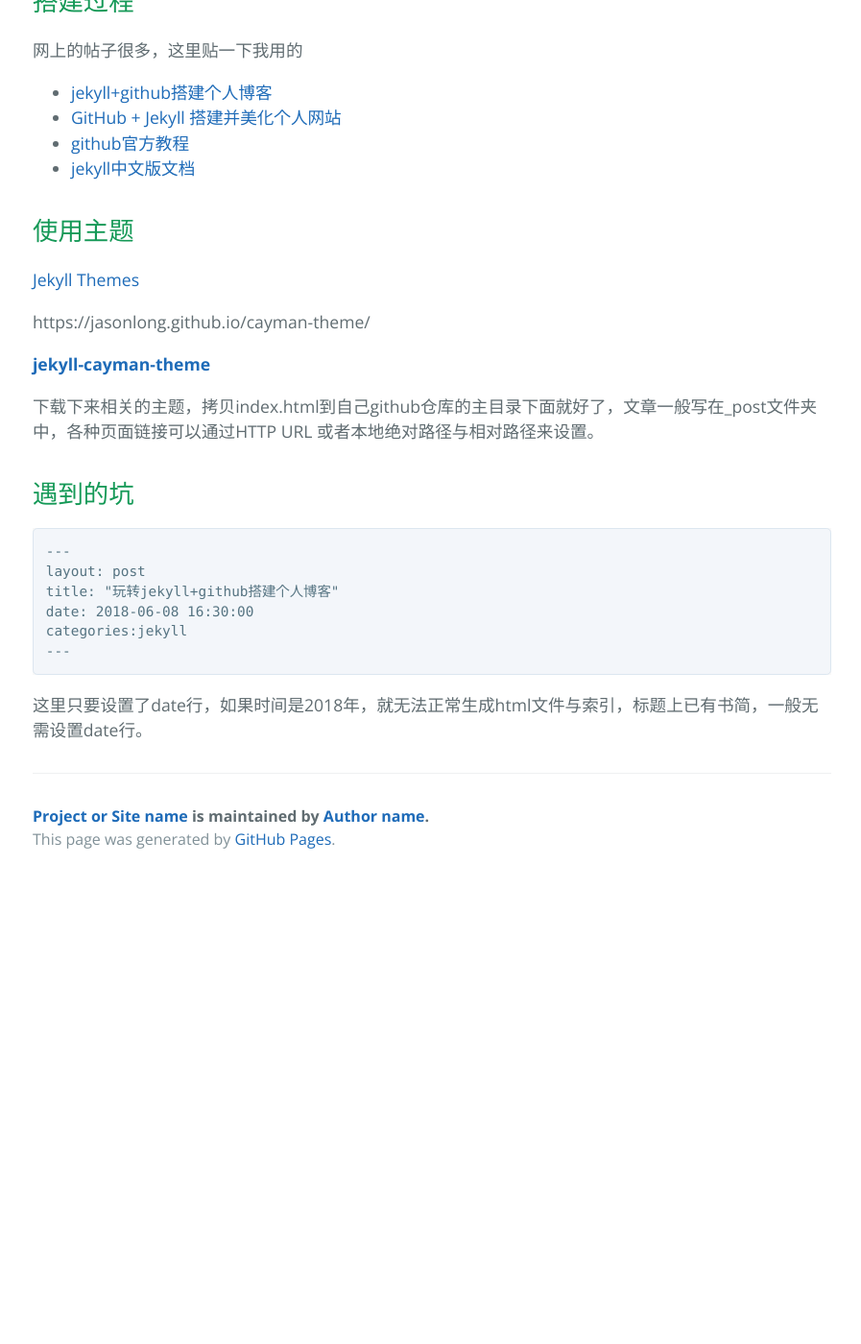
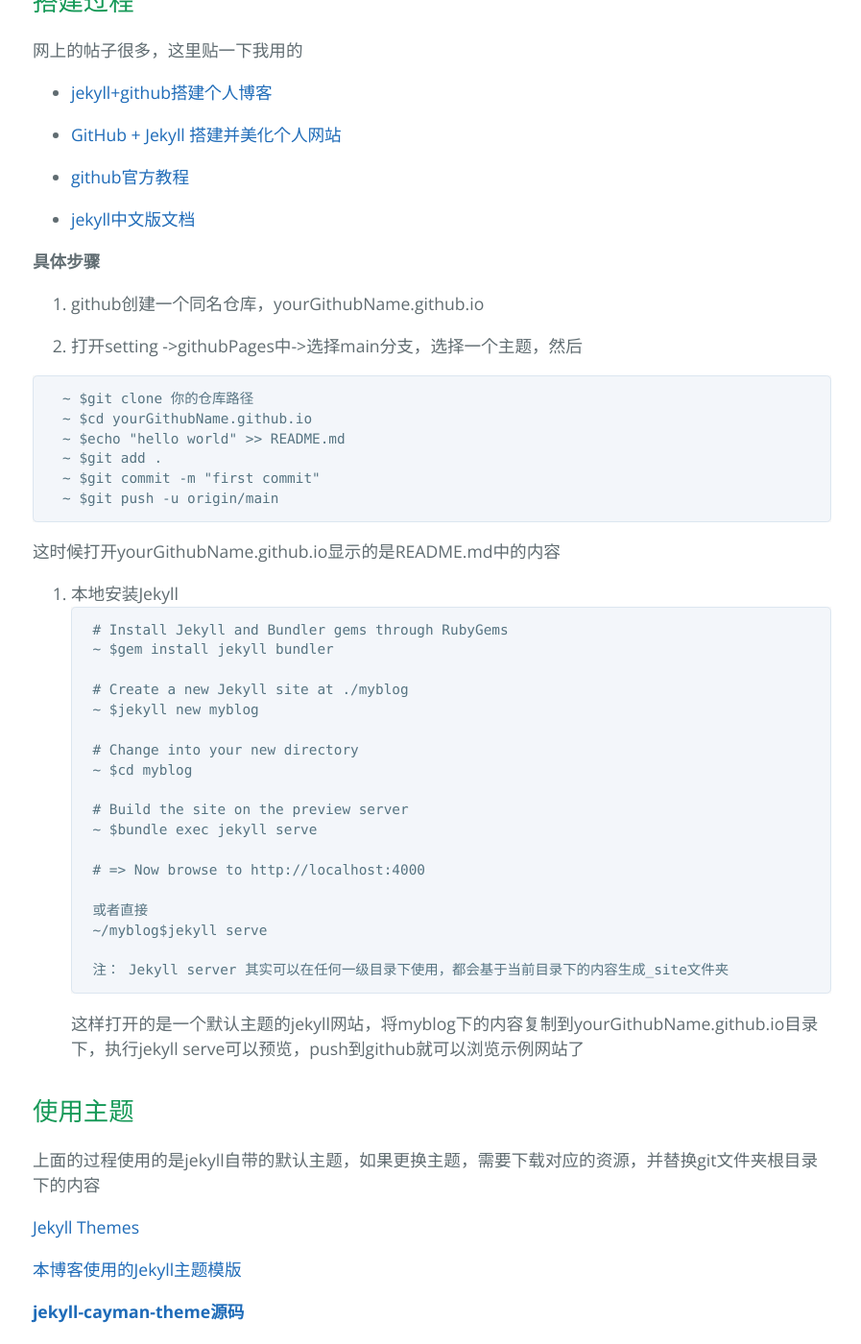
Before and after one commit to holiday-toby/holiday-toby.github.io, a Jekyll site: the page built from _posts/2018-06-08-play-with-jekyll.md, in a window 1280 px wide and 1400 px high, scrolled down 897 px. Shown: the whole window at 96% size, without its empty margins (190-1087 px from the left). Built offline with Jekyll 4.4.1, drawn with Linux system fonts in a browser that asks for light colours; before the commit the page ends 1815 px from its top, so only the background shows below that; some of the changed text lies outside the part shown.

````diff
--- a/_posts/2018-06-08-play-with-jekyll.md
+++ b/_posts/2018-06-08-play-with-jekyll.md
@@ -9,28 +9,73 @@
 对比下来，github + jecyll更加专注与写作，是写技术博客的程序员更好的选择。
 
 - 首先，可以省下一笔服务器的费用，还可以不用公共域名再省下一笔
-- 保存在github上，不用担心网站被黑，也不用担心资料丢失
+- 保存在github上，不用担心个人简陋的网站被黑，也不用担心资料丢失
 - 书写体验非常流畅，直接操作本地的一个文件夹下的md文档
-- 没有数据库或者php的操作，专注于文字内容
+- 也没有数据库、html或者php的操作，专注于文字创作
 
 ## 搭建过程
 
 网上的帖子很多，这里贴一下我用的
 
 - [jekyll+github搭建个人博客](https://www.cnblogs.com/yehui-mmd/p/6286271.html)
+
 - [GitHub + Jekyll 搭建并美化个人网站](https://www.jianshu.com/p/85ca31174488)
+
 - [github官方教程](https://pages.github.com/)
+
 - [jekyll中文版文档](https://www.jekyll.com.cn/docs/home/)
+
+**具体步骤**
+1. github创建一个同名仓库，yourGithubName.github.io
+
+2. 打开setting ->githubPages中->选择main分支，选择一个主题，然后
+
+  ```
+  ~ $git clone 你的仓库路径
+  ~ $cd yourGithubName.github.io
+  ~ $echo "hello world" >> README.md
+  ~ $git add .
+  ~ $git commit -m "first commit"
+  ~ $git push -u origin/main
+  ```
+   这时候打开yourGithubName.github.io显示的是README.md中的内容
+
+3. 本地安装Jekyll
+    ```
+    # Install Jekyll and Bundler gems through RubyGems
+    ~ $gem install jekyll bundler
+
+    # Create a new Jekyll site at ./myblog
+    ~ $jekyll new myblog
+
+    # Change into your new directory
+    ~ $cd myblog
+
+    # Build the site on the preview server
+    ~ $bundle exec jekyll serve
+
+    # => Now browse to http://localhost:4000
+
+    或者直接
+    ~/myblog$jekyll serve
+
+    注： Jekyll server 其实可以在任何一级目录下使用，都会基于当前目录下的内容生成_site文件夹
+    ```
+    这样打开的是一个默认主题的jekyll网站，将myblog下的内容复制到yourGithubName.github.io目录下，执行jekyll serve可以预览，push到github就可以浏览示例网站了
 
 ## 使用主题
 
+上面的过程使用的是jekyll自带的默认主题，如果更换主题，需要下载对应的资源，并替换git文件夹根目录下的内容
+
 [Jekyll Themes](https://link.jianshu.com?t=http://jekyllthemes.org/)
 
-https://jasonlong.github.io/cayman-theme/
+[本博客使用的Jekyll主题模版](https://jasonlong.github.io/cayman-theme/)
 
-[**jekyll-cayman-theme**](https://github.com/pietromenna/jekyll-cayman-theme)
+[**jekyll-cayman-theme源码**](https://github.com/pietromenna/jekyll-cayman-theme)
 
-下载下来相关的主题，拷贝index.html到自己github仓库的主目录下面就好了，文章一般写在_post文件夹中，各种页面链接可以通过HTTP URL 或者本地绝对路径与相对路径来设置。
+下载下来相关的主题，拷贝覆盖到自己github仓库的主目录下面就好了，文章一般写在_post文件夹中，各种页面链接可以通过HTTP URL 或者本地绝对路径与相对路径来设置。
+
+之前主题一些附属的资源最好在覆盖之前手动清一下，只保留下来自己的博客与资源文件夹，避免庸余的资源。
 
 ## 遇到的坑
 ```
@@ -42,4 +87,13 @@
 ---
 ```
 
-这里只要设置了date行，如果时间是2018年，就无法正常生成html文件与索引，标题上已有书简，一般无需设置date行。
+有时候会遇到设置了date行，jekyll主题无法正常生成html文件与索引。这个时候可以删除date行。配置标题上已有时间，一般无需设置date行。
+
+<p>Small images should be shown at their actual size.</p>
+<p><a href="https://camo.githubusercontent.com/16a9d5241f679b6429fc0597f10816dd2665bbb2/687474703a2f2f706c6163656b697474656e2e636f6d2f672f3330302f3230302f" target="_blank"><img src="https://camo.githubusercontent.com/16a9d5241f679b6429fc0597f10816dd2665bbb2/687474703a2f2f706c6163656b697474656e2e636f6d2f672f3330302f3230302f" alt="" data-canonical-src="https://placekitten.com/g/300/200/" style="max-width:100%;"></a></p>
+
+<p>Large images should always scale down and fit in the content container.</p>
+
+<p><a href="https://camo.githubusercontent.com/afe46418285497605cf4f6376b75f8c818658fb1/687474703a2f2f706c6163656b697474656e2e636f6d2f672f313230302f3830302f" target="_blank"><img src="https://camo.githubusercontent.com/afe46418285497605cf4f6376b75f8c818658fb1/687474703a2f2f706c6163656b697474656e2e636f6d2f672f313230302f3830302f" alt="" data-canonical-src="https://placekitten.com/g/1200/800/" style="max-width:100%;"></a></p>
+
+<pre><code>This is the final element on the page and there should be no margin below this.</code></pre>
````
Also changed, not shown: _posts/2018-06-08-mac-time-machine.md (renamed from _posts/2018-06-08-mac-time-machine.markdown, +1 -0 lines), _posts/2018-06-08-test.markdown (deleted, +0 -23 lines), _posts/2018-06-11-android-bug-packagingOptions.md (added, +49 -0 lines), _posts/2016-02-12-sample-content.md (renamed from _posts/2016-02-12-sample-content.markdown), _posts/2018-06-08-sample-my.md (renamed from _posts/2018-06-08-my-sample.md).
